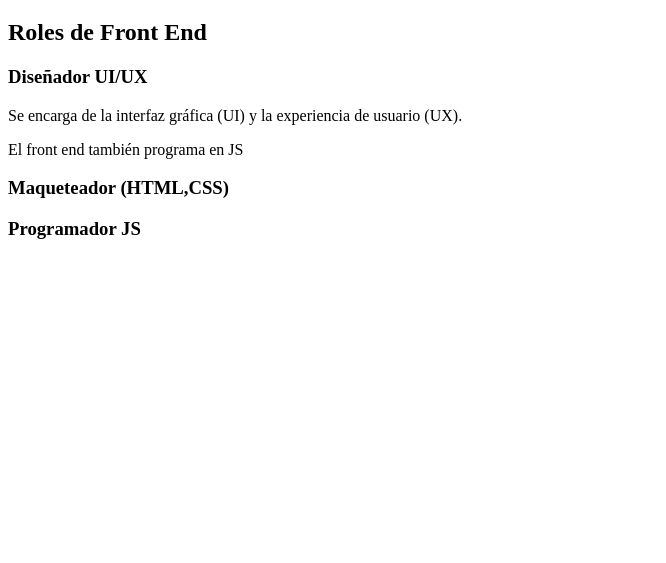
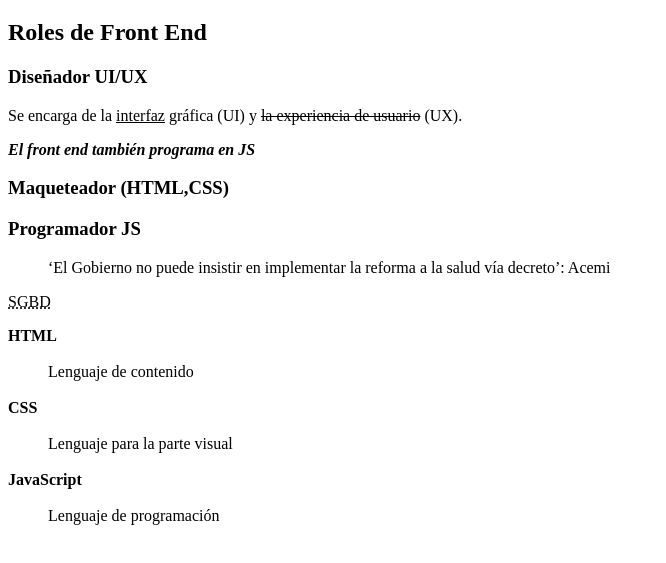
Before and after one commit to JavP272/ProyectoWebI_2026, a plain HTML site: page html/ejemplo.html in a window 1280 px wide. Shown: the part 61-624 px from the top of the page, without its empty margins (0-666 px from the left). Drawn offline with Linux system fonts and the light colour scheme.

Commit message:
Se hizo un ejercicio nuevo

```diff
--- a/html/ejemplo.html
+++ b/html/ejemplo.html
@@ -1,5 +1,6 @@
 <!DOCTYPE html>
 <html lang="es">
+
 <head>
     <meta charset="UTF-8">
     <meta name="viewport" content="width=device-width, initial-scale=1.0">
@@ -7,19 +8,46 @@
     <meta name="author" content="Javier David Pérez Arrieta.">
     <title>Ejemplo HTML</title>
 </head>
+
 <body>
     <h1>Ejemplo HTML</h1>
 
     <h2>Roles de Front End</h2>
 
     <h3>Diseñador UI/UX</h3>
-    <p>Se encarga de la interfaz gráfica (UI) y la experiencia de usuario (UX). </p>
+    <p>Se encarga de la <ins>interfaz</ins> gráfica (UI) y <del>la experiencia de usuario</del> (UX). </p>
     <p>
-    <p>El front end también programa en JS</p>
+    <p><strong><em>El front end también programa en JS</em></strong></p>
 
     <h3>Maqueteador (HTML,CSS)</h3>
     <h3>Programador JS</h3>
     <p></p>
+    <blockquote
+        cite="https://www.eltiempo.com/salud/el-gobierno-nacional-no-puede-insistir-en-implementar-la-reforma-a-la-salud-y-los-cambios-estructurales-al-sistema-via-decreto-acemi-3535839">
+        ‘El Gobierno no puede insistir en implementar la reforma a la salud vía decreto’: Acemi</blockquote>
+
+    <abbr title="Sistema de Gestión de Bases de Datos">SGBD</abbr>
+
+
+   <dl>
+    <strong><dt>HTML</dt></strong>
+    <br>
+    <dd>Lenguaje de contenido</dd>
+    <br>
+    <dt><strong>CSS</strong></dt>
+    <br>
+    <dd>Lenguaje para la parte visual</dd>
+    <br>
+    <dt><strong>JavaScript</strong></dt>
+    <br>
+    <dd>Lenguaje de programación</dd>
+
+
+   </dl>
+
+
+
 
 </body>
+
 </html>
```
Also changed, not shown: index.html (+16 -1 lines).
